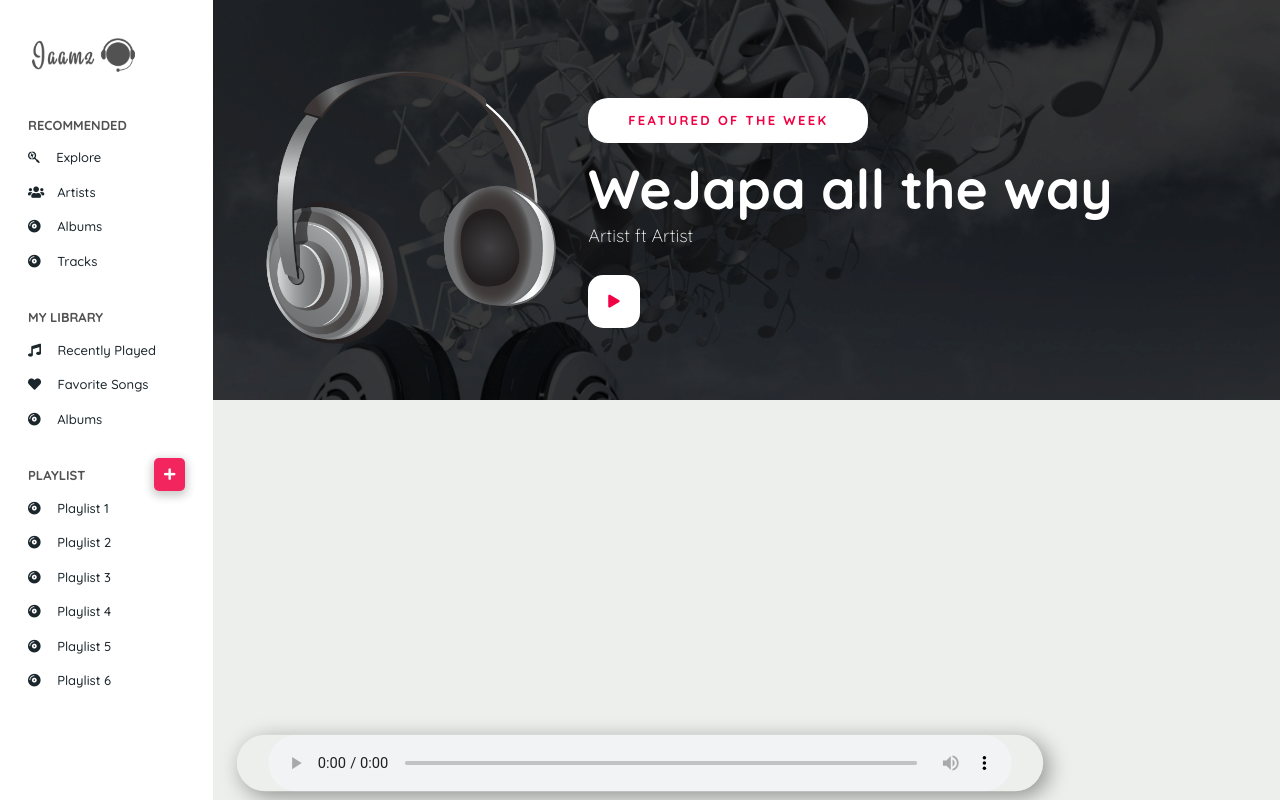
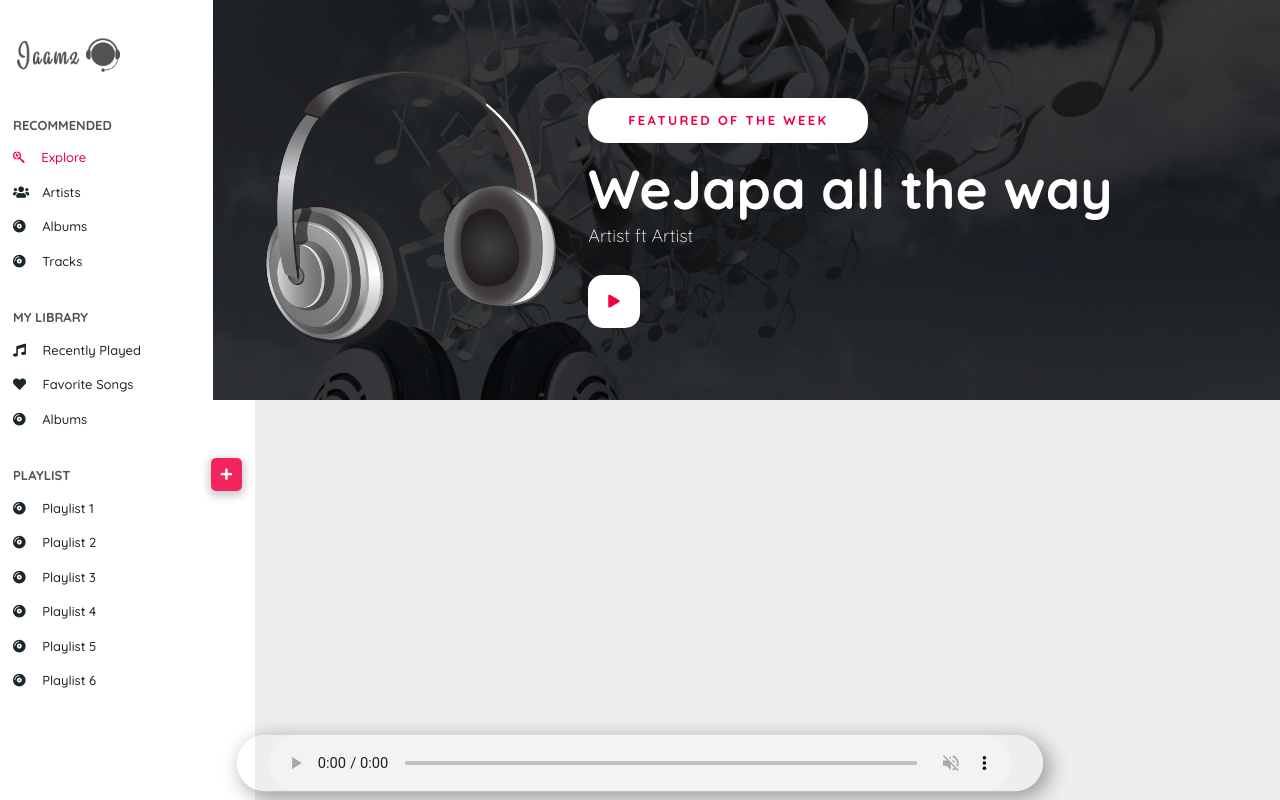
Before and after one commit to cyberkillua/Team-React-F, a React (Create React App) app: page / in a window 1280 px wide. Built offline with nearby package versions, Linux system fonts and the light colour scheme; no server answers.

Commit message:
Did code refactoring on Sidebar navigation, supplied each page with the response api it needs

```diff
--- a/src/App.js
+++ b/src/App.js
@@ -1,24 +1,34 @@
 import React, { Component } from "react";
 import { BrowserRouter as Router, Switch, Route } from "react-router-dom";
-// Components
+// Pages
 import Homepage from "./pages/Homepage/Homepage";
 import Album from "./pages/Album/Album";
 import Tracks from "./pages/Tracks/Tracks";
 import Artists from "./pages/Artists/Artists";
 import Profile from "./pages/Profile/Profile";
 import SigninSignup from "./pages/Signin-Signup/SigninSignup";
+import Sidebar from "./components/Sidebar/Sidebar";
+
+// CSS
 import "./App.css";
 
 class App extends Component {
   constructor() {
     super();
     this.state = {
+      albums: [],
       tracks: [],
       currentTrack: "",
       index: 0,
+      path: "/",
     };
   }
 
+  handlePath = (path) => {
+    this.setState({
+      path,
+    });
+  };
   handleClick = (id) => {
     console.log(id);
     let { tracks } = this.state;
@@ -31,6 +41,7 @@ class App extends Component {
   // Fetch Data from the API
   fetchData = async () => {
     try {
+      let collectedTracks = [];
       // "https://api.jamendo.com//v3.0/albums/?client_id=d5d26306"
       //   "https://api.jamendo.com/v3.0/albums/?client_id=d5d26306&format=jsonpretty&artist_name=we+are+fm"
       //   "https://api.jamendo.com/v3.0/albums/file/?client_id=d5d26306&id=2"
@@ -38,13 +49,14 @@ class App extends Component {
       const response = await fetch(
         "https://api.jamendo.com/v3.0/albums/tracks/?client_id=d5d26306&limit=all"
       );
+
       const responseJson = await response.json();
-      let tracks = responseJson.results;
-      let allTracks = tracks.map((track) => {
-        return track.tracks.map((t) => t);
+      let albums = responseJson.results;
+      // console.log(albums);
+      let allTracks = albums.map((album) => {
+        return album.tracks.map((t) => t);
       });
 
-      let collectedTracks = [];
       allTracks.forEach((track) => {
         for (let i = 0; i < track.length; i++) {
           collectedTracks.push(track[i]);
@@ -52,10 +64,11 @@ class App extends Component {
       });
       let { index } = this.state;
       let currentTrack = collectedTracks[index];
-      console.log(currentTrack);
+      // console.log(currentTrack);
       this.setState({
         tracks: collectedTracks,
         currentTrack,
+        albums,
       });
     } catch (error) {
       console.log(error.message);
@@ -66,9 +79,15 @@ class App extends Component {
     this.fetchData();
   }
   render() {
-    const { tracks, currentTrack } = this.state;
+    const { tracks, currentTrack, path, albums } = this.state;
     return (
       <Router>
+        <div className="container-fluid">
+          <div className="row">
+            <div className="col-2">
+              <Sidebar path={path} />
+            </div>
+            <div className="col-10 px-0">
               <Switch>
                 <Route
                   exact
@@ -78,6 +97,7 @@ class App extends Component {
                       {...props}
                       tracks={tracks}
                       currentTrack={currentTrack}
+                      handlePath={this.handlePath}
                     />
                   )}
                 />
@@ -89,20 +109,37 @@ class App extends Component {
                       tracks={tracks}
                       currentTrack={currentTrack}
                       handleClick={this.handleClick}
+                      handlePath={this.handlePath}
                     />
                   )}
                 />
                 <Route
                   path="/albums"
-            render={(props) => <Album {...props} tracks={tracks} />}
+                  render={(props) => (
+                    <Album
+                      {...props}
+                      tracks={tracks}
+                      handlePath={this.handlePath}
+                      albums={albums}
+                    />
+                  )}
                 />
                 <Route
                   path="/artists"
-            render={(props) => <Artists {...props} tracks={tracks} />}
+                  render={(props) => (
+                    <Artists
+                      {...props}
+                      tracks={tracks}
+                      handlePath={this.handlePath}
+                    />
+                  )}
                 />
                 <Route path="/profile" component={Profile} />
                 <Route path="/signin" component={SigninSignup} />
               </Switch>
+            </div>
+          </div>
+        </div>
       </Router>
     );
   }
--- a/src/components/NowPlaying/NowPlaying.jsx
+++ b/src/components/NowPlaying/NowPlaying.jsx
@@ -4,7 +4,7 @@ const NowPlaying = (props) => {
   const { currentTrack } = props;
   return (
     <div className="w-100 text-center audio-area d-flex">
-      <audio src={currentTrack.audio} controls autoPlay></audio>
+      <audio src={currentTrack.audio} controls autoPlay muted></audio>
     </div>
   );
 };
--- a/src/components/Sidebar/Sidebar.css
+++ b/src/components/Sidebar/Sidebar.css
@@ -1,3 +1,13 @@
+#sidebar {
+  background: #ffffff;
+  height: 100vh;
+  position: fixed;
+  left: 0;
+  top: 0;
+  bottom: 0;
+  width: 255px;
+  color: var(--light);
+}
 .sidebar-heading {
   font-weight: 700;
   font-size: 13px;
@@ -27,3 +37,7 @@
 .add-btn:hover {
   opacity: 0.9;
 }
+
+#active-nav {
+  color: var(--pink) !important;
+}
--- a/src/components/Sidebar/Sidebar.jsx
+++ b/src/components/Sidebar/Sidebar.jsx
@@ -2,9 +2,10 @@ import React from "react";
 import { Link } from "react-router-dom";
 import Logo from "./logo.png";
 import "./Sidebar.css";
-const Sidebar = () => {
+
+const Sidebar = ({ path }) => {
   return (
-    <section className="mx-3 py-4">
+    <section className="px-3 py-4" id="sidebar">
       <div id="brand" className="my-3">
         <Link to="/">
           <img src={Logo} alt="" />
@@ -16,25 +17,25 @@ const Sidebar = () => {
         <ul className="nav-link-group list-unstyled px-0">
           <li className="nav-link">
             {" "}
-            <Link to="/">
+            <Link to="/" id={path === "/" ? "active-nav" : ""}>
               <i className="pr-3 fab fa-searchengin"></i> Explore
             </Link>
           </li>
           <li className="nav-link">
             {" "}
-            <Link to="/artists">
+            <Link to="/artists" id={path === "/artists" ? "active-nav" : ""}>
               <i className="pr-3 fas fa-users"></i>Artists
             </Link>{" "}
           </li>
           <li className="nav-link">
             {" "}
-            <Link to="/albums">
+            <Link to="/albums" id={path === "/albums" ? "active-nav" : ""}>
               <i className="pr-3 fas fa-compact-disc"></i> Albums
             </Link>
           </li>
           <li className="nav-link">
             {" "}
-            <Link to="/tracks">
+            <Link to="/tracks" id={path === "/tracks" ? "active-nav" : ""}>
               <i className="pr-3 fas fa-compact-disc"></i> Tracks
             </Link>
           </li>
--- a/src/pages/Album/Album.jsx
+++ b/src/pages/Album/Album.jsx
@@ -1,9 +1,37 @@
-import React from "react";
+import React, { Component } from "react";
 
 import "./Album.css";
 
-const Album = (props) => {
-  return <div>Album</div>;
-};
+class Album extends Component {
+  constructor() {
+    super();
+  }
+
+  componentDidMount() {
+    let path = this.props.match.path;
+    this.props.handlePath(path);
+  }
+  render() {
+    const { albums } = this.props;
+    return (
+      <div className="row justify-content-center">
+        {albums.map((album) => {
+          return (
+            <div className="card col-3 m-2 p-2" key={album.id}>
+              <h5>{album.name}</h5>
+              <p>Artist id: {album.artist_id}</p>
+              <p>Artist name: {album.artist_name}</p>
+              <p>Album id: {album.id}</p>
+              <img src={album.image} alt="" className="w-25" />
+              <p>Release date: {album.releasedate}</p>
+              <p>No of tracks: {album.tracks.length}</p>
+              {/* <p>Zip link: {album.zip}</p> */}
+            </div>
+          );
+        })}
+      </div>
+    );
+  }
+}
 
 export default Album;
--- a/src/pages/Artists/Artists.jsx
+++ b/src/pages/Artists/Artists.jsx
@@ -1,9 +1,45 @@
-import React from "react";
+import React, { Component } from "react";
 
 import "./Artists.css";
 
-const Artists = () => {
-  return <div>Artists</div>;
-};
+class Artists extends Component {
+  constructor(props) {
+    super(props);
+    this.state = {
+      artists: [],
+    };
+  }
+
+  async componentDidMount() {
+    let path = this.props.match.path;
+    this.props.handlePath(path);
+
+    const artistsFetch = await fetch(
+      "https://api.jamendo.com/v3.0/artists/?client_id=d5d26306&limit=all"
+    );
+    const artistsJson = await artistsFetch.json();
+    const artists = artistsJson.results;
+    this.setState({
+      artists,
+    });
+  }
+  render() {
+    const { artists } = this.state;
+    console.log(artists);
+    return (
+      <div className="row justify-content-center">
+        {artists.map((artist) => {
+          return (
+            <div className="card col-3 m-3">
+              <img src={artist.image} alt="" className="w-25" />
+              <p>Name: {artist.name}</p>
+              <p>Id: {artist.id}</p>
+            </div>
+          );
+        })}
+      </div>
+    );
+  }
+}
 
 export default Artists;
--- a/src/pages/Homepage/Homepage.css
+++ b/src/pages/Homepage/Homepage.css
@@ -1,11 +1,3 @@
-#sidebar {
-  background: #ffffff;
-  height: 100vh;
-  /* position: fixed; */
-  left: 0;
-  width: 200px;
-  color: var(--light);
-}
 #now-playing {
   position: fixed;
   bottom: 10px;
--- a/src/pages/Homepage/Homepage.jsx
+++ b/src/pages/Homepage/Homepage.jsx
@@ -1,32 +1,37 @@
-import React from "react";
+import React, { Component } from "react";
 
 // Componets
-import Sidebar from "../../components/Sidebar/Sidebar";
+// import Sidebar from "../../components/Sidebar/Sidebar";
 import Featured from "../../components/Featured/Featured";
 import NowPlaying from "../../components/NowPlaying/NowPlaying";
 // CSS
 import "./Homepage.css";
 
-const HomePage = (props) => {
-  return (
-    <div className="container-fluid">
-      <div className="row">
-        <div className="col-2" id="sidebar">
-          <Sidebar />
-        </div>
-        <div className="col-10 px-0 w-100">
+class HomePage extends Component {
+  constructor() {
+    super();
+  }
+
+  componentDidMount() {
+    let path = this.props.match.path;
+    this.props.handlePath(path);
+  }
+  render() {
+    return (
+      <div>
+        <div className="">
           <div className="w-100">
             <Featured />
           </div>
           <div className="w-100">
             <div id="now-playing">
-              <NowPlaying currentTrack={props.currentTrack} />
+              <NowPlaying currentTrack={this.props.currentTrack} />
             </div>
           </div>
         </div>
       </div>
-    </div>
-  );
-};
+    );
+  }
+}
 
 export default HomePage;
--- a/src/pages/Tracks/Tracks.jsx
+++ b/src/pages/Tracks/Tracks.jsx
@@ -1,7 +1,17 @@
-import React from "react";
+import React, { Component } from "react";
 import Track from "../../components/Track/Track";
 import NowPlaying from "../../components/NowPlaying/NowPlaying";
-const Tracks = ({ tracks, currentTrack, handleClick }) => {
+
+class Tracks extends Component {
+  constructor() {
+    super();
+  }
+  componentDidMount() {
+    let path = this.props.match.path;
+    this.props.handlePath(path);
+  }
+  render() {
+    const { tracks, currentTrack, handleClick } = this.props;
     return (
       <section>
         <div className="jumbotron jumbotron-fluid px-5">
@@ -30,5 +40,7 @@ const Tracks = ({ tracks, currentTrack, handleClick }) => {
         </div>
       </section>
     );
-};
+  }
+}
+
 export default Tracks;
```
Lines whose indentation alone changed are shown as unchanged.
